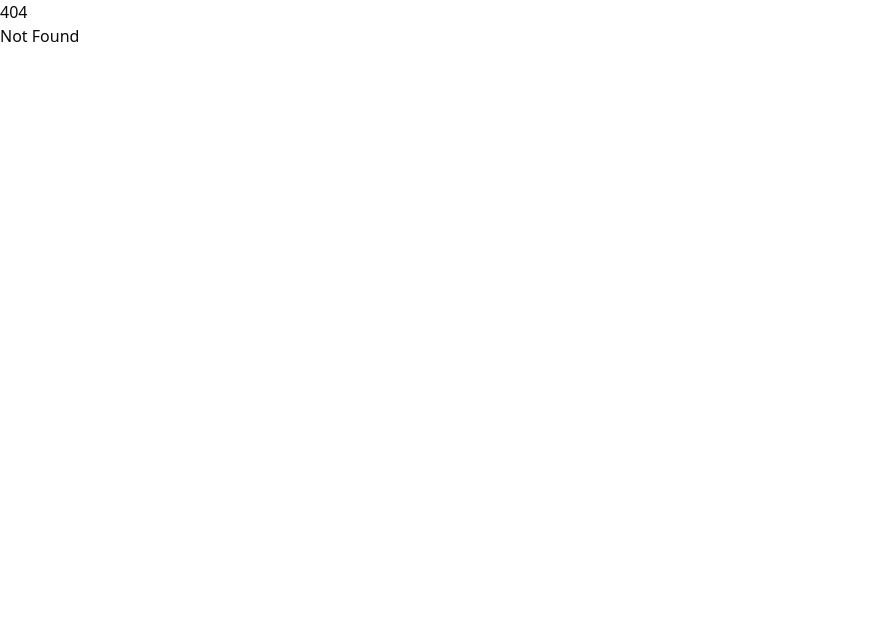
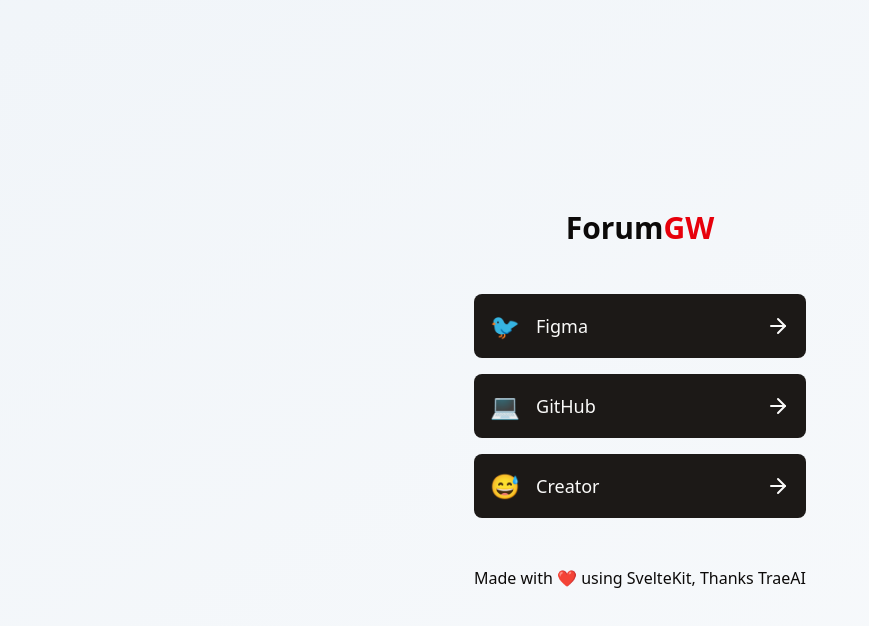
Before and after one commit to AdiCahyaSaputra/forumgw-v2, a SvelteKit app: page /linktree in a window 1280 px wide. Before the commit this address had no page. Shown: the top 626 px of the page, without its empty margins (0-869 px from the left). Built offline with nearby package versions, Linux system fonts and the light colour scheme.

Commit message:
feat: linktree for showcase

```diff
--- /dev/null
+++ b/src/routes/linktree/+page.svelte
@@ -0,0 +1,53 @@
+<script lang="ts">
+	import { ArrowRight } from '@lucide/svelte';
+
+	const links = [
+		{
+			title: 'Figma',
+			url: 'https://www.figma.com/community/file/1490962127835734938/forumgw',
+			icon: '🐦'
+		},
+		{
+			title: 'GitHub',
+			url: 'https://github.com/AdiCahyaSaputra/forumgw-v2',
+			icon: '💻'
+		},
+		{
+			title: 'Creator',
+			url: 'https://adics.xyz',
+			icon: '😅'
+		},
+	];
+</script>
+
+<div class="min-h-screen bg-gradient-to-br from-slate-100 to-slate-50 flex justify-center items-center">
+	<div class="max-w-2xl mx-auto">
+		<!-- Profile Section -->
+		<div class="text-center mb-12">
+			<h1 class="text-3xl font-bold text-foreground mb-2">Forum<span class="text-red-600">GW</span></h1>
+		</div>
+
+		<!-- Links Grid -->
+		<div class="space-y-4">
+			{#each links as link}
+				<a
+					href={link.url}
+					class="block bg-primary hover:bg-primary/80 rounded-lg p-4 transition-all duration-300 transform hover:-translate-y-1 hover:shadow-xl"
+				>
+          <div class="flex justify-between items-center">
+            <div class="flex items-center space-x-4">
+              <span class="text-2xl">{link.icon}</span>
+              <span class="text-primary-foreground text-lg font-medium">{link.title}</span>
+            </div>
+            <ArrowRight class="stroke-primary-foreground" />
+          </div>
+				</a>
+			{/each}
+		</div>
+
+		<!-- Footer -->
+		<div class="mt-12 text-center text-foreground">
+			<p>Made with ❤️ using SvelteKit, Thanks TraeAI</p>
+		</div>
+	</div>
+</div>
```
